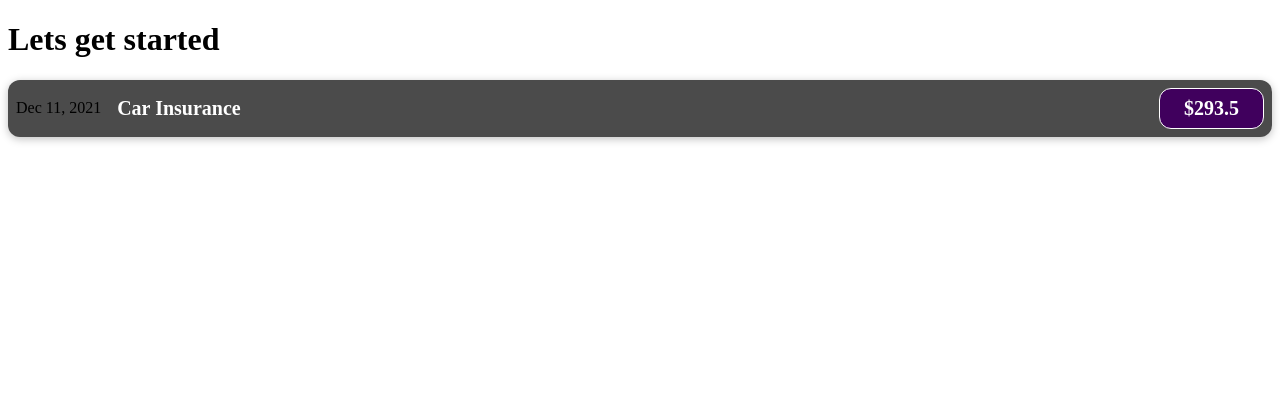
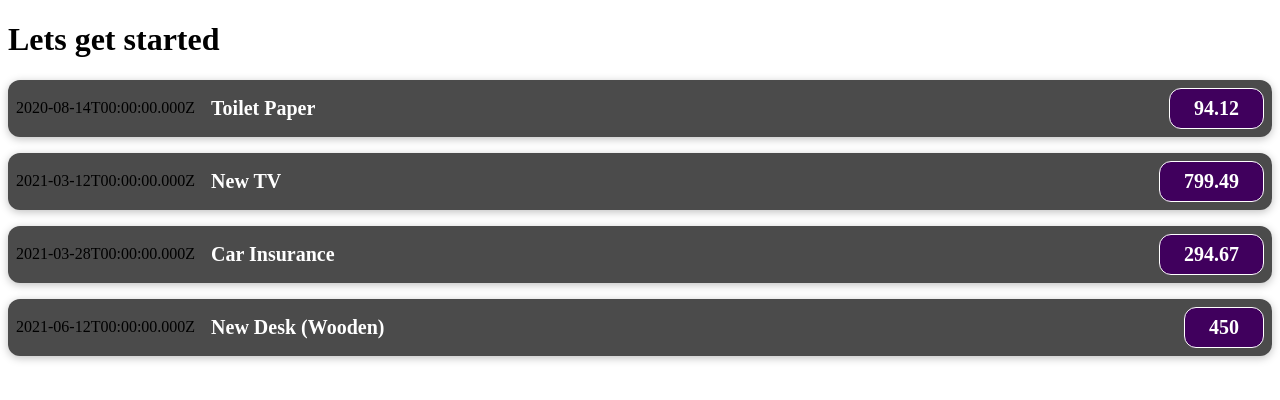
Before and after one commit to Chandanpreet91/Expense_tracker, a React (Create React App) app: page / in a window 1280 px wide. Shown: the top 400 px of the page. Built offline with nearby package versions, Linux system fonts and the light colour scheme.

Commit message:
Removed the hard coded data and passes through props to child component.

```diff
--- a/src/App.js
+++ b/src/App.js
@@ -1,12 +1,50 @@
 import ExpenseItem from './components/ExpenseItem';
 
 function App() {
+  const expenses = [
+    {
+      id: "e1",
+      title: "Toilet Paper",
+      amount: 94.12,
+      date: new Date(2020, 7, 14),
+    },
+    { id: "e2", title: "New TV", amount: 799.49, date: new Date(2021, 2, 12) },
+    {
+      id: "e3",
+      title: "Car Insurance",
+      amount: 294.67,
+      date: new Date(2021, 2, 28),
+    },
+    {
+      id: "e4",
+      title: "New Desk (Wooden)",
+      amount: 450,
+      date: new Date(2021, 5, 12),
+    },
+  ];
   return (
     <div className="App">
-
-         <h1> Lets get  started </h1>
-         <ExpenseItem/>
-
+      <h1> Lets get started </h1>
+      <ExpenseItem
+        title={expenses[0].title}
+        amount={expenses[0].amount}
+        date={expenses[0].date}
+      />
+      <ExpenseItem
+        title={expenses[1].title}
+        amount={expenses[1].amount}
+        date={expenses[1].date}
+      />
+      <ExpenseItem
+        title={expenses[2].title}
+        amount={expenses[2].amount}
+        date={expenses[2].date}
+      />
+      <ExpenseItem
+        title={expenses[3].title}
+        amount={expenses[3].amount}
+        date={expenses[3].date}
+      />
     </div>
   );
 }
--- a/src/components/ExpenseItem.js
+++ b/src/components/ExpenseItem.js
@@ -1,14 +1,14 @@
 import './ExpenseItem.css';
-function ExpenseItem() {
-    return (
-        <div className="expense-item">
-        <div>Dec 11, 2021</div>
-        <div className="expense-item__description">
-                <h2>Car Insurance</h2>
-                <div className="expense-item__price">$293.5</div>
-                </div>
-        </div>
-    )
+function ExpenseItem(props) {
+  return (
+    <div className="expense-item">
+      <div>{props.date.toISOString()}</div>
+      <div className="expense-item__description">
+        <h2>{props.title}</h2>
+        <div className="expense-item__price">{props.amount}</div>
+      </div>
+    </div>
+  );
 }
 
 export default ExpenseItem;
```
